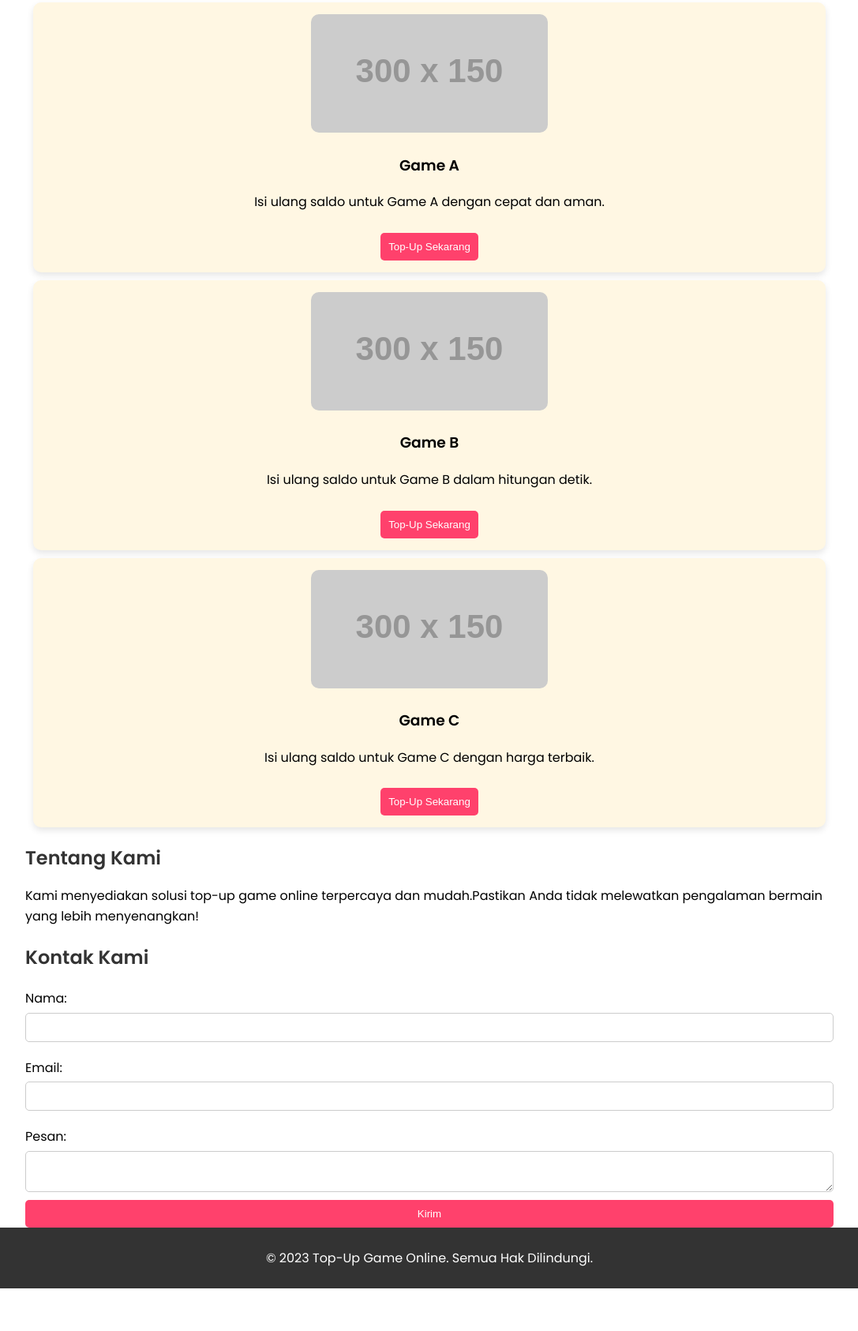
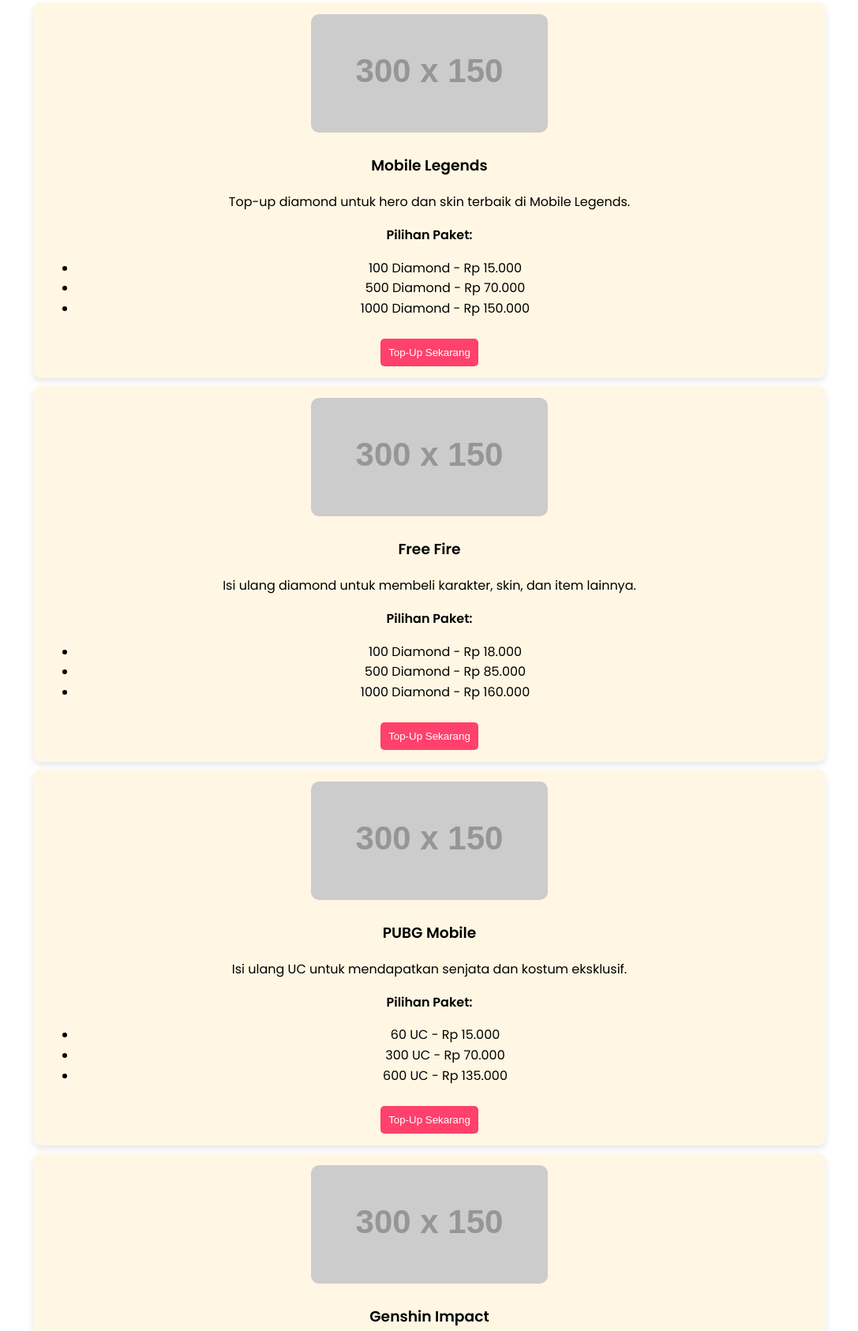
Before and after one commit to gorozxz/gm, a plain HTML site: page index.html in a window 1280 px wide. Shown: the part 572-2258 px from the top of the page at 79% size, without its empty margins (96-1183 px from the left). Before the commit the page ends 2204 px from the top, so only its background shows below. Drawn offline with Linux system fonts and the light colour scheme; placeholder pictures from the web are drawn by us.

Commit message:
Update index.html

```diff
--- a/index.html
+++ b/index.html
@@ -35,31 +35,60 @@
         <div class="container">
             <h2>Game Populer</h2>
             <div class="game">
-                <img src="https://via.placeholder.com/300x150" alt="Game 1">
-                <h3>Game A</h3>
-                <p>Isi ulang saldo untuk Game A dengan cepat dan aman.</p>
+                <img src="https://via.placeholder.com/300x150?text=Mobile+Legends" alt="Mobile Legends">
+                <h3>Mobile Legends</h3>
+                <p>Top-up diamond untuk hero dan skin terbaik di Mobile Legends.</p>
+                <p><strong>Pilihan Paket:</strong></p>
+                <ul>
+                    <li>100 Diamond - Rp 15.000</li>
+                    <li>500 Diamond - Rp 70.000</li>
+                    <li>1000 Diamond - Rp 150.000</li>
+                </ul>
                 <button class="topup">Top-Up Sekarang</button>
             </div>
             <div class="game">
-                <img src="https://via.placeholder.com/300x150" alt="Game 2">
-                <h3>Game B</h3>
-                <p>Isi ulang saldo untuk Game B dalam hitungan detik.</p>
+                <img src="https://via.placeholder.com/300x150?text=Free+Fire" alt="Free Fire">
+                <h3>Free Fire</h3>
+                <p>Isi ulang diamond untuk membeli karakter, skin, dan item lainnya.</p>
+                <p><strong>Pilihan Paket:</strong></p>
+                <ul>
+                    <li>100 Diamond - Rp 18.000</li>
+                    <li>500 Diamond - Rp 85.000</li>
+                    <li>1000 Diamond - Rp 160.000</li>
+                </ul>
                 <button class="topup">Top-Up Sekarang</button>
             </div>
             <div class="game">
-                <img src="https://via.placeholder.com/300x150" alt="Game 3">
-                <h3>Game C</h3>
-                <p>Isi ulang saldo untuk Game C dengan harga terbaik.</p>
+                <img src="https://via.placeholder.com/300x150?text=PUBG+Mobile" alt="PUBG Mobile">
+                <h3>PUBG Mobile</h3>
+                <p>Isi ulang UC untuk mendapatkan senjata dan kostum eksklusif.</p>
+                <p><strong>Pilihan Paket:</strong></p>
+                <ul>
+                    <li>60 UC - Rp 15.000</li>
+                    <li>300 UC - Rp 70.000</li>
+                    <li>600 UC - Rp 135.000</li>
+                </ul>
                 <button class="topup">Top-Up Sekarang</button>
             </div>
-            <!-- Tambahkan lebih banyak game sesuai kebutuhan -->
+            <div class="game">
+                <img src="https://via.placeholder.com/300x150?text=Genshin+Impact" alt="Genshin Impact">
+                <h3>Genshin Impact</h3>
+                <p>Top-up Primogem untuk gacha dan mendapatkan karakter baru.</p>
+                <p><strong>Pilihan Paket:</strong></p>
+                <ul>
+                    <li>60 Primogem - Rp 20.000</li>
+                    <li>300 Primogem - Rp 90.000</li>
+                    <li>600 Primogem - Rp 170.000</li>
+                </ul>
+                <button class="topup">Top-Up Sekarang</button>
+            </div>
         </div>
     </section>
 
     <section id="about">
         <div class="container">
             <h2>Tentang Kami</h2>
-            <p>Kami menyediakan solusi top-up game online terpercaya dan mudah.Pastikan Anda tidak melewatkan pengalaman bermain yang lebih menyenangkan!</p>
+            <p>Kami menyediakan solusi top-up game online terpercaya dan mudah. Pastikan Anda tidak melewatkan pengalaman bermain yang lebih menyenangkan dengan isi ulang saldo game favorit Anda di sini!</p>
         </div>
     </section>
 
```
